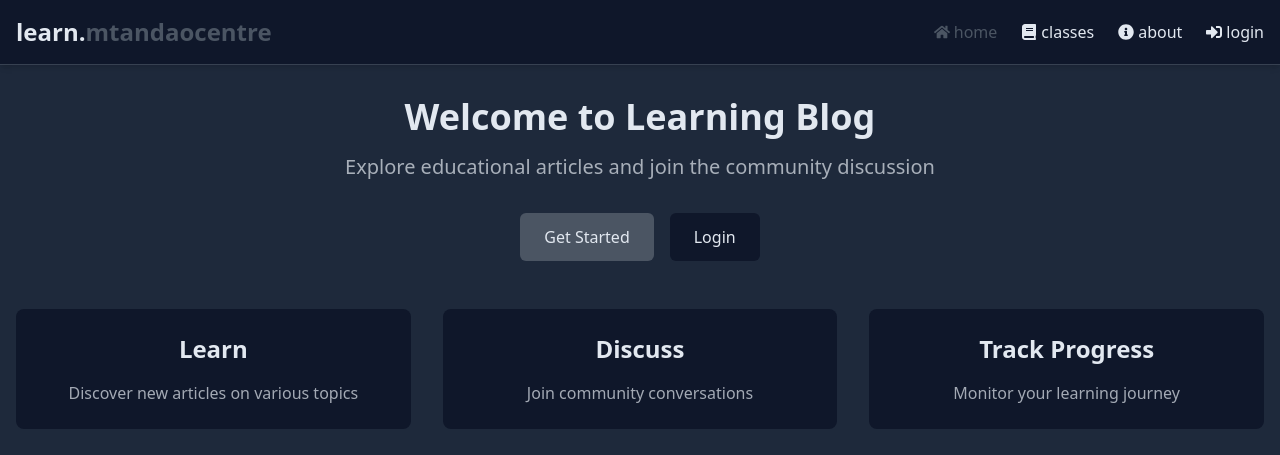
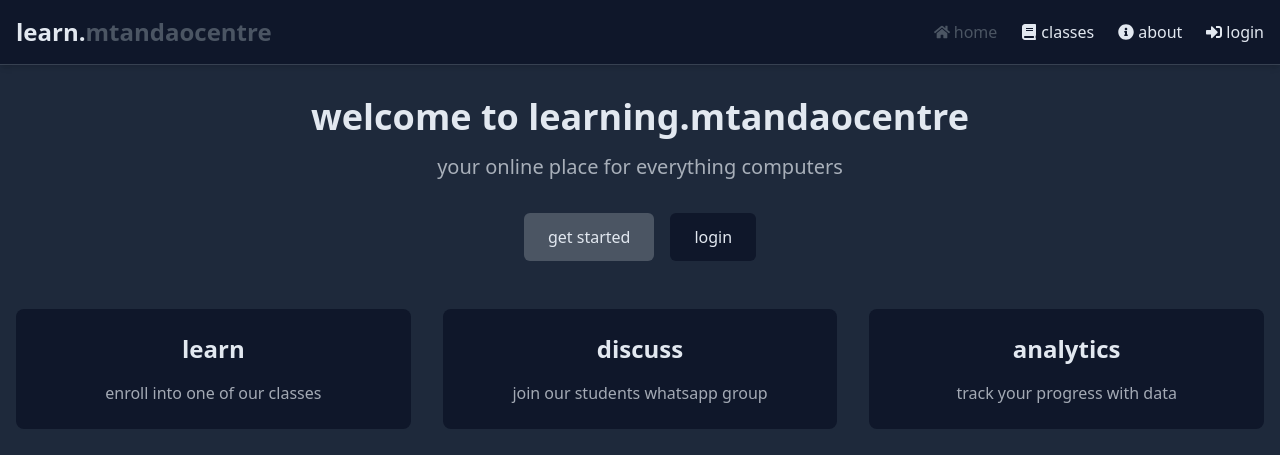
Before and after one commit to mtandaocentre/learn.mtandaocentre, a React (Vite) app in the folder client/: page / in a window 1280 px wide. Shown: the top 455 px of the page. Built offline with nearby package versions, Linux system fonts and the light colour scheme; no server answers.

Commit message:
Removed caps in all writing

```diff
--- a/client/src/pages/Home.jsx
+++ b/client/src/pages/Home.jsx
@@ -7,9 +7,9 @@ const Home = () => {
 
   return (
     <div className="container mx-auto px-4 py-8 text-center">
-      <h1 className="text-4xl font-bold mb-4 text-text-light">Welcome to Learning Blog</h1>
+      <h1 className="text-4xl font-bold mb-4 text-text-light">welcome to learning.mtandaocentre</h1>
       <p className="text-xl text-text-light/70 mb-8">
-        Explore educational articles and join the community discussion
+        your online place for everything computers
       </p>
 
       <div className="flex justify-center gap-4 mb-12">
@@ -19,13 +19,13 @@ const Home = () => {
               to="/register"
               className="bg-accent text-text-light px-6 py-3 rounded-md hover:bg-gray-700 transition-colors"
             >
-              Get Started
+              get started
             </Link>
             <Link
               to="/login"
               className="bg-primary-darker text-text-light px-6 py-3 rounded-md hover:bg-primary-darkest transition-colors"
             >
-              Login
+              login
             </Link>
           </>
         )}
@@ -33,22 +33,22 @@ const Home = () => {
 
       <div className="grid grid-cols-1 md:grid-cols-3 gap-8">
         <div className="bg-primary-darker p-6 rounded-lg">
-          <h2 className="text-2xl font-bold mb-4 text-text-light">Learn</h2>
+          <h2 className="text-2xl font-bold mb-4 text-text-light">learn</h2>
           <p className="text-text-light/70">
-            Discover new articles on various topics
+            enroll into one of our classes
           </p>
         </div>
         <div className="bg-primary-darker p-6 rounded-lg">
-          <h2 className="text-2xl font-bold mb-4 text-text-light">Discuss</h2>
-          <p className="text-text-light/70">Join community conversations</p>
+          <h2 className="text-2xl font-bold mb-4 text-text-light">discuss</h2>
+          <p className="text-text-light/70">join our students whatsapp group</p>
         </div>
         <div className="bg-primary-darker p-6 rounded-lg">
-          <h2 className="text-2xl font-bold mb-4 text-text-light">Track Progress</h2>
-          <p className="text-text-light/70">Monitor your learning journey</p>
+          <h2 className="text-2xl font-bold mb-4 text-text-light">analytics</h2>
+          <p className="text-text-light/70">track your progress with data</p>
         </div>
       </div>
 
-      <FloatingChat />
+      {/*<FloatingChat />*/}
     </div>
   );
 };
```
